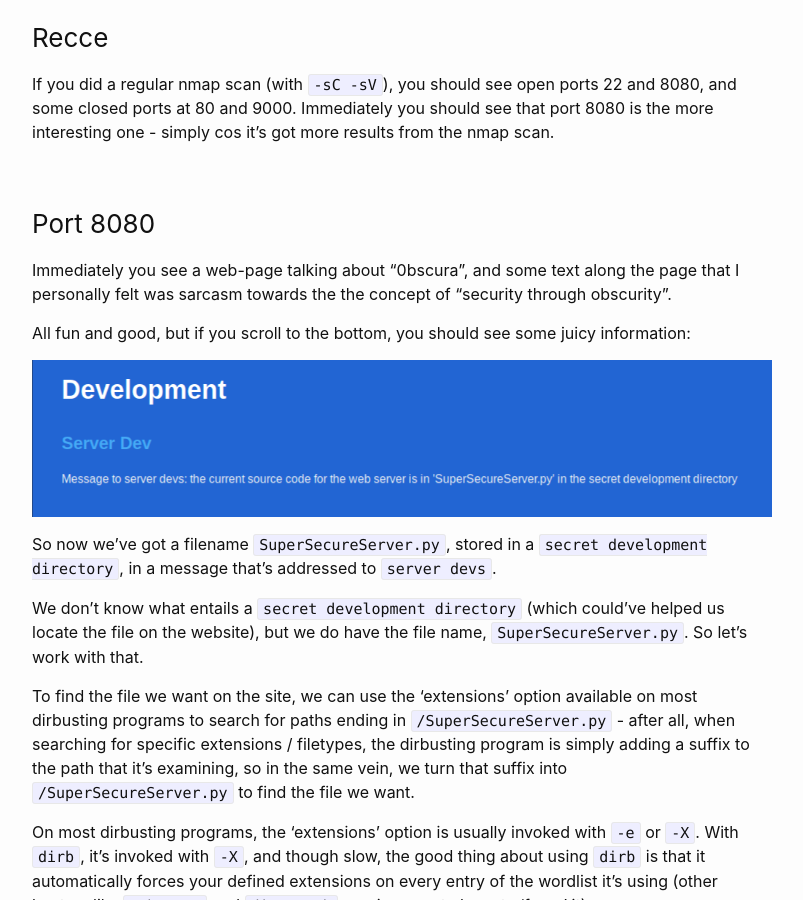
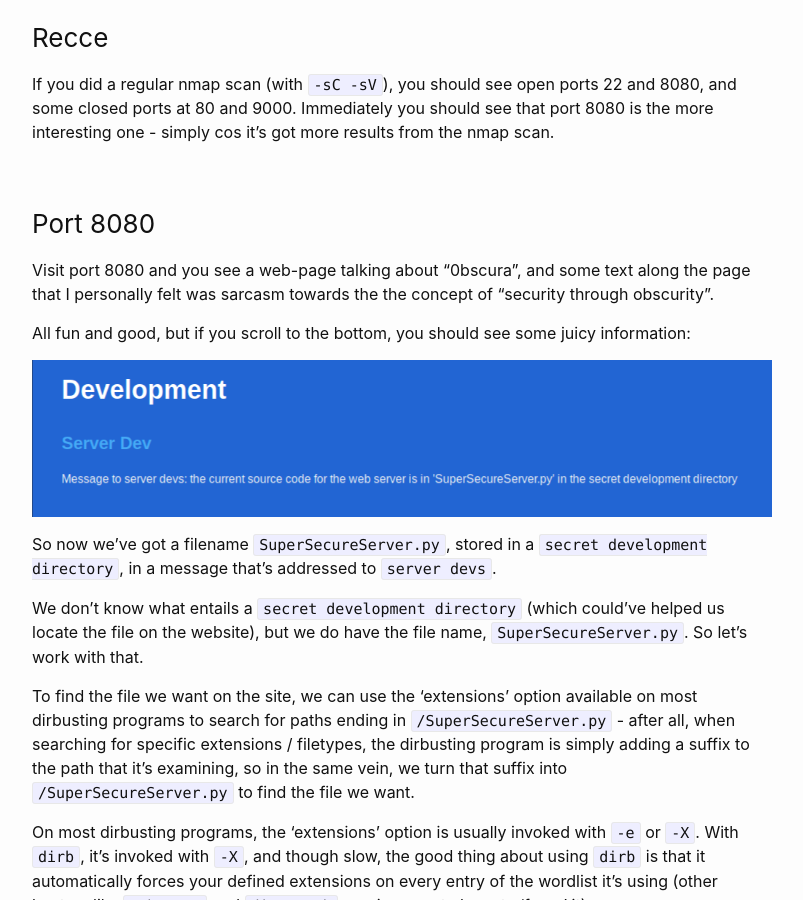
Before and after one commit to ongyuann/ongyuann.github.io, a Jekyll site: the page built from _posts/2020-05-29-htb-obscurity.md, in a window 1280 px wide and 900 px high, scrolled down 384 px. Shown: the whole window, without its empty margins (238-1041 px from the left). Built offline with Jekyll 4.4.1, drawn with Linux system fonts in a browser that asks for light colours.

Commit message:
Update 2020-05-29-htb-obscurity.md

```diff
--- a/_posts/2020-05-29-htb-obscurity.md
+++ b/_posts/2020-05-29-htb-obscurity.md
@@ -12,7 +12,7 @@ If you did a regular nmap scan (with `-sC -sV`), you should see open ports 22 an
 
 ### Port 8080
 
-Immediately you see a web-page talking about "0bscura", and some text along the page that I personally felt was sarcasm towards the the concept of "security through obscurity".
+Visit port 8080 and you see a web-page talking about "0bscura", and some text along the page that I personally felt was sarcasm towards the the concept of "security through obscurity".
 
 All fun and good, but if you scroll to the bottom, you should see some juicy information:
 
```
